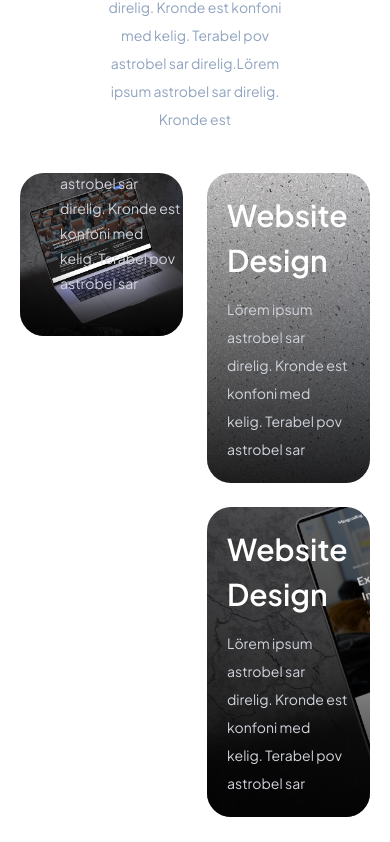
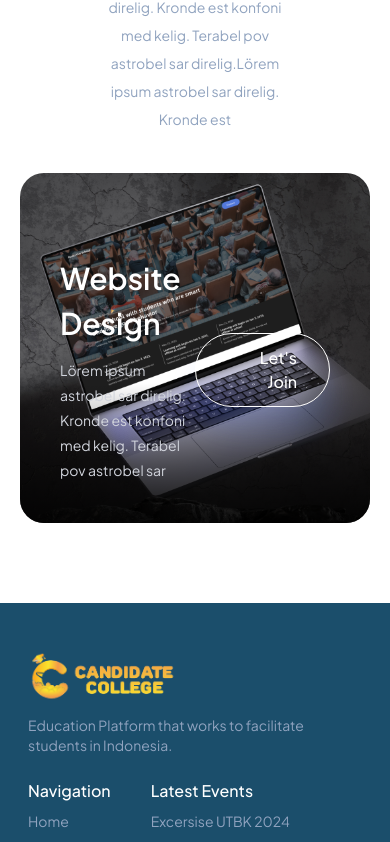
Before and after one commit to candidatecollege/candidate-college, a Next.js app: page /about in a window 390 px wide. Shown: the part 1537-2379 px from the top of the page. Built offline with nearby package versions, Linux system fonts and the light colour scheme.

Commit message:
modified events section card hidden for mobile

```diff
--- a/src/app/about/page.tsx
+++ b/src/app/about/page.tsx
@@ -160,7 +160,7 @@ const About = () => {
           Kronde est
         </p>
 
-        <div className="grid grid-cols-4 grid-rows-2 gap-6 pt-10">
+        <div className="grid lg:grid-cols-4 grid-cols-1 lg:grid-rows-2 grid-rows-1 gap-6 pt-10">
           <div className="flex items-end relative overflow-hidden w-full bg-[url('/decoration/event-1.png')] bg-no-repeat bg-cover aspect-square col-span-2 row-span-2 rounded-3xl p-10">
             <div className="flex items-center z-20">
               <div className="flex-1">
@@ -183,7 +183,7 @@ const About = () => {
             </div>
             <div className="absolute pt-[60px] bg-[linear-gradient(to_top,_rgba(0,0,0,0.85),_transparent)] w-full h-[40%] bottom-0 left-0 z-10"></div>
           </div>
-          <div className="flex items-end relative overflow-hidden w-full bg-[url('/decoration/event-2.png')] bg-no-repeat bg-cover col-span-2 col-start-3 rounded-3xl p-5">
+          <div className="lg:flex hidden items-end relative overflow-hidden w-full bg-[url('/decoration/event-2.png')] bg-no-repeat bg-cover col-span-2 col-start-3 rounded-3xl p-5">
             <div className="flex items-center z-20">
               <div className="basis-3/4">
                 <h4 className="text-white xl:text-2xl text-[30px] font-semibold">
@@ -197,7 +197,7 @@ const About = () => {
             </div>
             <div className="absolute pt-[60px] bg-[linear-gradient(to_top,_rgba(0,0,0,0.85),_transparent)] w-full h-full bottom-0 left-0 z-10"></div>
           </div>
-          <div className="flex items-end relative overflow-hidden w-full bg-[url('/decoration/event-3.png')] bg-no-repeat bg-cover col-span-2 col-start-3 row-start-2 rounded-3xl p-5">
+          <div className="lg:flex hidden items-end relative overflow-hidden w-full bg-[url('/decoration/event-3.png')] bg-no-repeat bg-cover col-span-2 col-start-3 row-start-2 rounded-3xl p-5">
             <div className="flex items-center z-20">
               <div className="basis-3/4">
                 <h4 className="text-white xl:text-2xl text-[30px] font-semibold">
```
